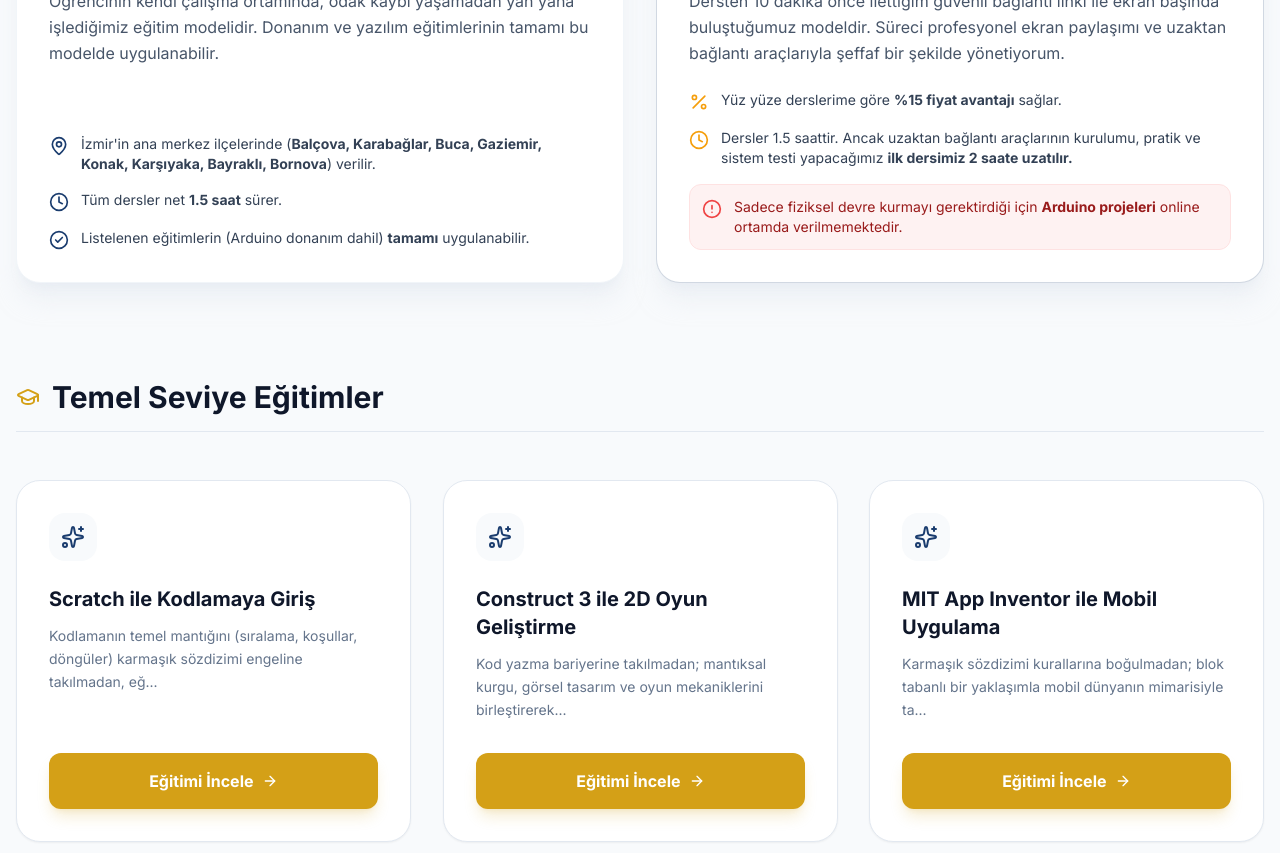
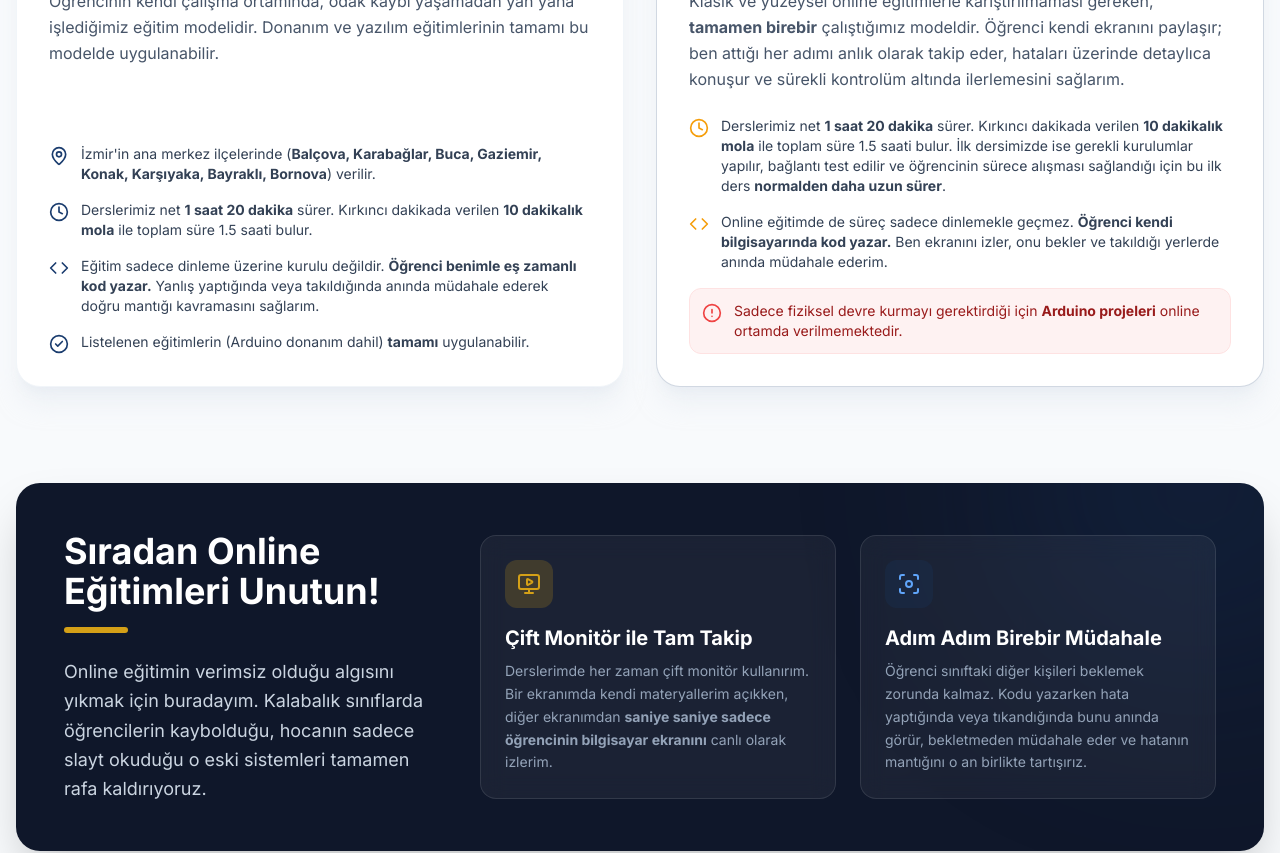
Before and after one commit to berkayeseen/algoritmik-web, a Next.js app: page /egitimlerimiz in a window 1280 px wide. Shown: the part 800-1653 px from the top of the page. Built offline with nearby package versions, Linux system fonts and the light colour scheme.

Commit message:
feat: update biography tone and clarify online education model details

```diff
--- a/app/ben-kimim/page.jsx
+++ b/app/ben-kimim/page.jsx
@@ -45,18 +45,18 @@
   const degerler = [
     {
       icon: Target,
-      baslik: "Tamamen Çocuğunuza Özel Odak",
-      metin: "Kalabalık sınıflardaki standart müfredatların aksine, derslerimizi doğrudan çocuğunuzun ilgi alanlarına (oyun tasarımı, robotik, yazılım) ve öğrenme hızına göre anlık olarak şekillendiriyorum."
+      baslik: "İlgi Alanlarından Beslenen Bir Müfredat",
+      metin: "Öğrenme sürecini çocuğunuzun sevdiği oyunlar ve merak ettiği konular üzerine inşa ediyoruz. Önceden ezberlenmiş kalıplar yerine, onun hızına ve ilgisine saygı duyan esnek bir rotada ilerliyoruz."
     },
     {
       icon: Code,
-      baslik: "Sıkıcı Teoriler Yok, Üretim Var",
-      metin: "Öğrencilerime saatlerce teori anlatmak yerine, ilk dersten itibaren klavye başında kod yazdırarak hata yapmaktan korkmamalarını ve kendi projelerini üretmelerini sağlıyorum."
+      baslik: "Teori Değil, Pratik Üzerinden Öğrenme",
+      metin: "İlk dersten itibaren sadece dinleyen değil, klavyeye dokunan ve hata yapmaktan çekinmeyen bir yaklaşım benimsiyoruz. Kendi projelerimizi üretirken yazılımın mantığını ezberlemeden, yaşayarak kavrıyoruz."
     },
     {
       icon: HeartHandshake,
-      baslik: "Velilerle Sürekli ve Şeffaf İletişim",
-      metin: "Her anlamlı konu bitiminde 'Bugün ne yaptık? Çocuğunuz hangi konuda iyi, nerede zorlanıyor?' sorularının cevabını standart raporlarla değil, doğrudan benden şeffaf bir şekilde duyarsınız."
+      baslik: "Açık İletişim ve Sürekli Geri Bildirim",
+      metin: "Eğitim sürecini kapalı kapılar ardında bırakmıyoruz. 'Bugün neleri başardık, nerelerde zorlandık?' gibi süreçleri karmaşık raporlarla değil; sizinle her dersin sonunda samimi, anlaşılır ve şeffaf bir dille paylaşıyoruz."
     },
   ];
 
@@ -96,8 +96,8 @@
               <div className="absolute -inset-4 bg-gradient-to-tr from-brand-gold/20 to-brand-blue/10 rounded-3xl blur-xl opacity-70 group-hover:opacity-100 transition-opacity duration-300"></div>
               <div className="relative rounded-2xl overflow-hidden aspect-[4/5] bg-slate-100 ring-1 ring-slate-200">
                 <Image
-                  src="https://images.unsplash.com/photo-1568602471122-7832951cc4c5?auto=format&fit=crop&w=800&q=80"
-                  alt="Eğitmen portresi"
+                  src="/profil.jpeg"
+                  alt="Berkay Esen - Eğitmen Portresi"
                   width={800}
                   height={1000}
                   priority={true}
@@ -109,19 +109,25 @@
             {/* İçerik Alanı */}
             <div className="lg:col-span-7 space-y-6">
               <div>
-                <h2 className="text-3xl font-bold text-brand-dark tracking-tight">Neden Bu İşi Yapıyorum?</h2>
+                <h2 className="text-3xl font-bold text-brand-dark tracking-tight">Eğitim ve Kariyer Yolculuğum</h2>
                 <div className="w-16 h-1.5 bg-brand-gold rounded-full mt-4"></div>
               </div>
 
-              <div className="text-lg text-slate-600 leading-relaxed space-y-6">
+              <div className="text-lg text-slate-600 leading-relaxed space-y-4">
                 <p>
-                  Yıllar boyunca verdiğim eğitimlerde gördüğüm en net gerçek şuydu: <strong>Her çocuğun zihni tamamen farklı çalışır.</strong> Kalabalık sınıf ortamlarında ve tek tip müfredatlarda birçok parlak potansiyelin kaybolup gittiğine şahit oldum.
+                  Merhaba ben <strong>Berkay Esen</strong>. Teknolojiye olan tutkum lise yıllarında, 2019 yılında <strong>Buca Zübeyde Hanım Mesleki ve Teknik Anadolu Lisesi</strong>'nde başladı. Robotik çalışmalarına ve kodlamaya ilk adımlarımı burada atarken, aynı zamanda okulun Robotik Kulübü Başkanlığını üstlendim ve çeşitli web projeleri geliştirdim.
                 </p>
                 <p>
-                  İşte tam bu yüzden, doğrudan çocuğunuzun ilgi alanına ve öğrenme hızına göre anlık olarak şekillenen, <strong>tamamen birebir</strong> bu eğitim modelini geliştirdim.
+                  Öğrencilik dönemimde <strong>Karabük Üniversitesi, Yıldız Teknik Üniversitesi, İYTE</strong> ve MEB'in düzenlediği <strong>Uluslararası Sivas Robotik Yarışması</strong> gibi birçok prestijli organizasyonda yarışarak sahada aktif tecrübe kazandım.
                 </p>
                 <p>
-                  Benim için en büyük başarı, bir çocuğun ekrandaki ilk projesini çalıştırdığında &quot;Bunu ben yaptım!&quot; derken gözlerindeki o parıltıyı görmektir. Çocuğunuz benimle sadece kod yazmayı değil; hata yapmaktan korkmamayı, analitik düşünmeyi ve yarının dijital dünyasında kendi fikirlerini hayata geçirmeyi öğrenecek.
+                  Akademik eğitimimde ilk olarak <strong>Yaşar Üniversitesi Bilgisayar Programcılığı</strong> bölümünden mezun oldum. Ardından DGS ile yine <strong>Yaşar Üniversitesi Yazılım Mühendisliği</strong> bölümüne yerleşerek mühendislik eğitimime adım attım.
+                </p>
+                <p>
+                  Son 3 yıl boyunca özel bir kurumda çocuklar ve yetişkinlerle kodlama, tasarım ve robotik üzerine profesyonel olarak çalışma fırsatım oldu. Bu süreçte yüzlerce öğrencinin eğitim hayatına dokunurken, son 2 yılda da onlarca öğrenciyle birebir özel dersler yaparak onların bireysel gelişimlerine yakından rehberlik ettim.
+                </p>
+                <p className="font-semibold text-brand-blue pt-2 text-xl">
+                  Şimdi ise tüm bu birikimimi <span className="text-brand-gold">Algoritmik</span> çatısı altında, tamamen çocuğunuzun potansiyeline odaklanan özel bir eğitim modeliyle sizlerle buluşturuyorum.
                 </p>
               </div>
             </div>
@@ -132,7 +138,7 @@
       {/* 3. EĞİTİM DEĞERLERİM (Sadeleştirilmiş Kartlar) */}
       <section className="max-w-6xl mx-auto px-4 py-24">
         <div className="text-center mb-16">
-          <h2 className="text-3xl md:text-4xl font-bold text-brand-dark mb-4">Eğitim Felsefem</h2>
+          <h2 className="text-3xl md:text-4xl font-bold text-brand-dark mb-4">Birlikte Nasıl Bir Yol İzliyoruz?</h2>
           <div className="w-20 h-1 bg-brand-gold mx-auto rounded-full"></div>
         </div>
 
--- a/app/egitimlerimiz/page.jsx
+++ b/app/egitimlerimiz/page.jsx
@@ -1,6 +1,6 @@
 import Link from 'next/link';
 import { egitimler } from '@/data/egitimler';
-import { ArrowRight, Sparkles, UserCog, Route, GraduationCap, MapPin, Monitor, Clock, AlertCircle, CheckCircle2, Percent } from 'lucide-react';
+import { ArrowRight, Sparkles, UserCog, Route, GraduationCap, MapPin, Monitor, Clock, AlertCircle, CheckCircle2, Percent, Code, MonitorPlay, Focus } from 'lucide-react';
 
 export const metadata = {
   title: 'Yazılım ve Kodlama Eğitimleri — Scratch, Python, C#, Arduino, Unity',
@@ -108,7 +108,11 @@
               </li>
               <li className="flex items-start gap-3">
                 <Clock className="w-5 h-5 text-brand-blue flex-shrink-0 mt-0.5" />
-                <span className="text-sm text-slate-700">Tüm dersler net <strong>1.5 saat</strong> sürer.</span>
+                <span className="text-sm text-slate-700">Derslerimiz net <strong>1 saat 20 dakika</strong> sürer. Kırkıncı dakikada verilen <strong>10 dakikalık mola</strong> ile toplam süre 1.5 saati bulur.</span>
+              </li>
+              <li className="flex items-start gap-3">
+                <Code className="w-5 h-5 text-brand-blue flex-shrink-0 mt-0.5" />
+                <span className="text-sm text-slate-700">Eğitim sadece dinleme üzerine kurulu değildir. <strong>Öğrenci benimle eş zamanlı kod yazar.</strong> Yanlış yaptığında veya takıldığında anında müdahale ederek doğru mantığı kavramasını sağlarım.</span>
               </li>
               <li className="flex items-start gap-3">
                 <CheckCircle2 className="w-5 h-5 text-brand-blue flex-shrink-0 mt-0.5" />
@@ -132,16 +136,16 @@
               </div>
             </div>
             <p className="text-slate-600 mb-6 leading-relaxed relative z-10">
-              Dersten 10 dakika önce ilettiğim güvenli bağlantı linki ile ekran başında buluştuğumuz modeldir. Süreci profesyonel ekran paylaşımı ve uzaktan bağlantı araçlarıyla şeffaf bir şekilde yönetiyorum.
+              Klasik ve yüzeysel online eğitimlerle karıştırılmaması gereken, <strong>tamamen birebir</strong> çalıştığımız modeldir. Öğrenci kendi ekranını paylaşır; ben attığı her adımı anlık olarak takip eder, hataları üzerinde detaylıca konuşur ve sürekli kontrolüm altında ilerlemesini sağlarım.
             </p>
             <ul className="space-y-4 mt-auto relative z-10">
               <li className="flex items-start gap-3">
-                <Percent className="w-5 h-5 text-amber-500 flex-shrink-0 mt-0.5" />
-                <span className="text-sm text-slate-700">Yüz yüze derslerime göre <strong>%15 fiyat avantajı</strong> sağlar.</span>
+                <Clock className="w-5 h-5 text-amber-500 flex-shrink-0 mt-0.5" />
+                <span className="text-sm text-slate-700">Derslerimiz net <strong>1 saat 20 dakika</strong> sürer. Kırkıncı dakikada verilen <strong>10 dakikalık mola</strong> ile toplam süre 1.5 saati bulur. İlk dersimizde ise gerekli kurulumlar yapılır, bağlantı test edilir ve öğrencinin sürece alışması sağlandığı için bu ilk ders <strong>normalden daha uzun sürer</strong>.</span>
               </li>
               <li className="flex items-start gap-3">
-                <Clock className="w-5 h-5 text-amber-500 flex-shrink-0 mt-0.5" />
-                <span className="text-sm text-slate-700">Dersler 1.5 saattir. Ancak uzaktan bağlantı araçlarının kurulumu, pratik ve sistem testi yapacağımız <strong>ilk dersimiz 2 saate uzatılır.</strong></span>
+                <Code className="w-5 h-5 text-amber-500 flex-shrink-0 mt-0.5" />
+                <span className="text-sm text-slate-700">Online eğitimde de süreç sadece dinlemekle geçmez. <strong>Öğrenci kendi bilgisayarında kod yazar.</strong> Ben ekranını izler, onu bekler ve takıldığı yerlerde anında müdahale ederim.</span>
               </li>
               <li className="flex items-start gap-3 bg-red-50 p-3 rounded-xl border border-red-100">
                 <AlertCircle className="w-5 h-5 text-red-500 flex-shrink-0 mt-0.5" />
@@ -152,6 +156,45 @@
             </ul>
           </div>
 
+        </div>
+      </section>
+
+      {/* 2.5. NEDEN BİZİM ONLİNE EĞİTİMİMİZ FARKLI? */}
+      <section className="max-w-7xl mx-auto px-4 mb-24 relative z-20">
+        <div className="bg-brand-dark rounded-3xl p-8 md:p-12 relative overflow-hidden shadow-2xl">
+          <div className="absolute top-0 right-0 w-[400px] h-[400px] bg-brand-blue/20 rounded-full blur-[100px] -translate-y-1/2 translate-x-1/3 pointer-events-none"></div>
+
+          <div className="relative z-10 flex flex-col lg:flex-row gap-12 items-center">
+            <div className="lg:w-1/3">
+              <h2 className="text-3xl md:text-4xl font-bold text-white mb-4">Sıradan Online Eğitimleri Unutun!</h2>
+              <div className="w-16 h-1.5 bg-brand-gold rounded-full mb-6"></div>
+              <p className="text-slate-300 leading-relaxed text-lg">
+                Online eğitimin verimsiz olduğu algısını yıkmak için buradayım. Kalabalık sınıflarda öğrencilerin kaybolduğu, hocanın sadece slayt okuduğu o eski sistemleri tamamen rafa kaldırıyoruz.
+              </p>
+            </div>
+
+            <div className="lg:w-2/3 grid grid-cols-1 sm:grid-cols-2 gap-6">
+              <div className="bg-white/5 backdrop-blur-md p-6 rounded-2xl border border-white/10 hover:bg-white/10 transition-colors">
+                <div className="w-12 h-12 bg-brand-gold/20 rounded-xl flex items-center justify-center mb-4 text-brand-gold">
+                  <MonitorPlay size={24} />
+                </div>
+                <h3 className="text-xl font-bold text-white mb-2">Çift Monitör ile Tam Takip</h3>
+                <p className="text-slate-400 text-sm leading-relaxed">
+                  Derslerimde her zaman çift monitör kullanırım. Bir ekranımda kendi materyallerim açıkken, diğer ekranımdan <strong>saniye saniye sadece öğrencinin bilgisayar ekranını</strong> canlı olarak izlerim.
+                </p>
+              </div>
+
+              <div className="bg-white/5 backdrop-blur-md p-6 rounded-2xl border border-white/10 hover:bg-white/10 transition-colors">
+                <div className="w-12 h-12 bg-brand-blue/20 rounded-xl flex items-center justify-center mb-4 text-blue-400">
+                  <Focus size={24} />
+                </div>
+                <h3 className="text-xl font-bold text-white mb-2">Adım Adım Birebir Müdahale</h3>
+                <p className="text-slate-400 text-sm leading-relaxed">
+                  Öğrenci sınıftaki diğer kişileri beklemek zorunda kalmaz. Kodu yazarken hata yaptığında veya tıkandığında bunu anında görür, bekletmeden müdahale eder ve hatanın mantığını o an birlikte tartışırız.
+                </p>
+              </div>
+            </div>
+          </div>
         </div>
       </section>
 
```
Also changed, not shown: public/profil.jpeg (added).
